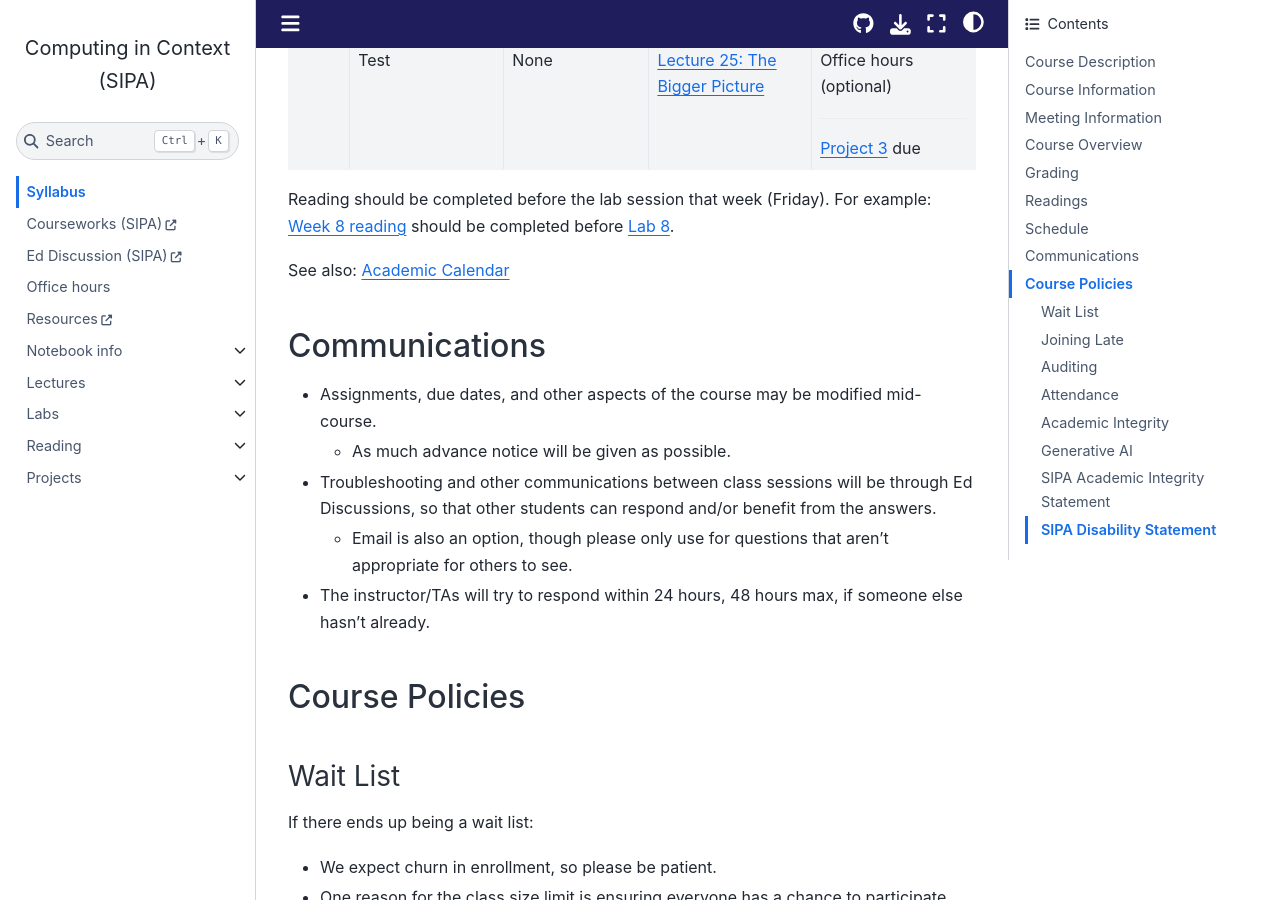
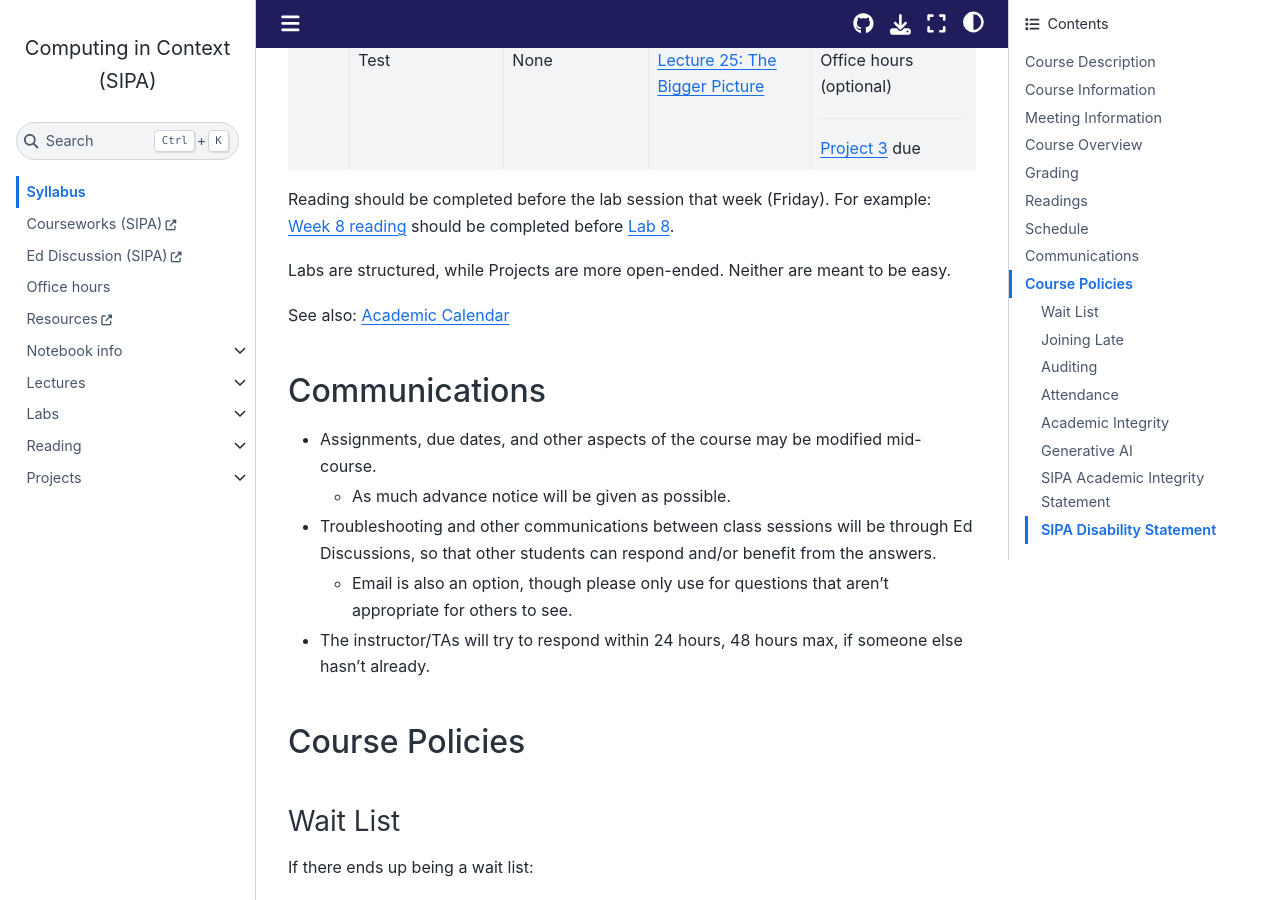
Before and after one commit to afeld/computing-in-context, a Jupyter Book: the page built from index.md, in a window 1280 px wide and 900 px high, scrolled down 5140 px. Built offline with Jupyter Book 1.0.4 settings and Sphinx 7.4.7 and the Sphinx Book theme 1.1.4, drawn with Linux system fonts in a browser that asks for light colours; pages that are not in the unit, such as notebooks, are missing from menus; comment, search, counter and statistics services are not loaded.

Commit message:
explain difference between Labs and Projects

```diff
--- a/index.md
+++ b/index.md
@@ -117,6 +117,8 @@ For weeks 1-7, see [the combined syllabus](https://courseworks2.columbia.edu/cou
 
 Reading should be completed before the lab session that week (Friday). For example: [Week 8 reading](week_8.md) should be completed before [Lab 8](lab_8_guide.md).
 
+Labs are structured, while Projects are more open-ended. Neither are meant to be easy.
+
 See also: [Academic Calendar](https://www.registrar.columbia.edu/event/academic-calendar?acfy=49&acterm=6&acschool=18&keys=&field_event_type1_tid%5B%5D=21&field_event_type1_tid%5B%5D=22&field_event_type1_tid%5B%5D=23)
 
 ## Communications
```
